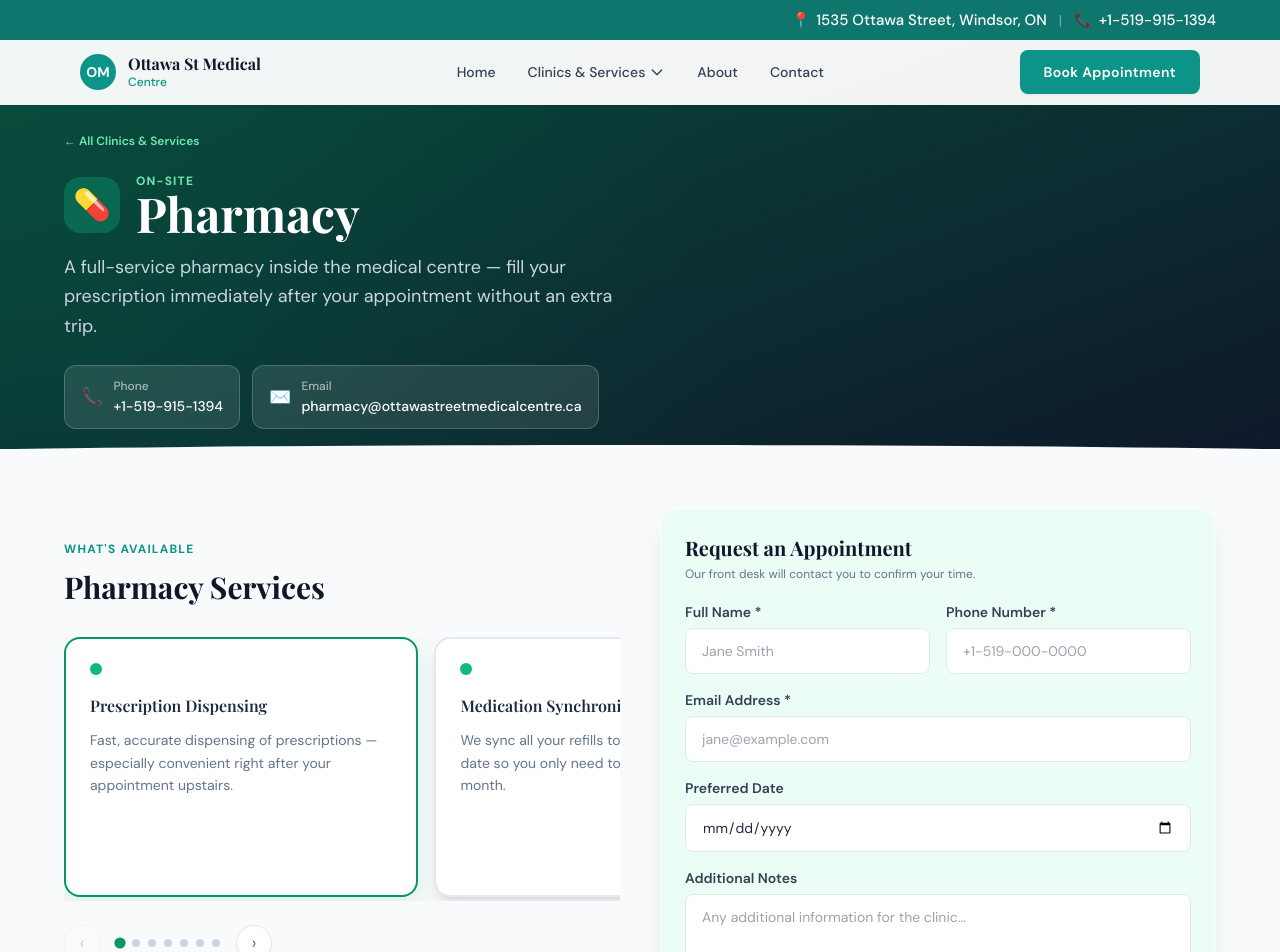
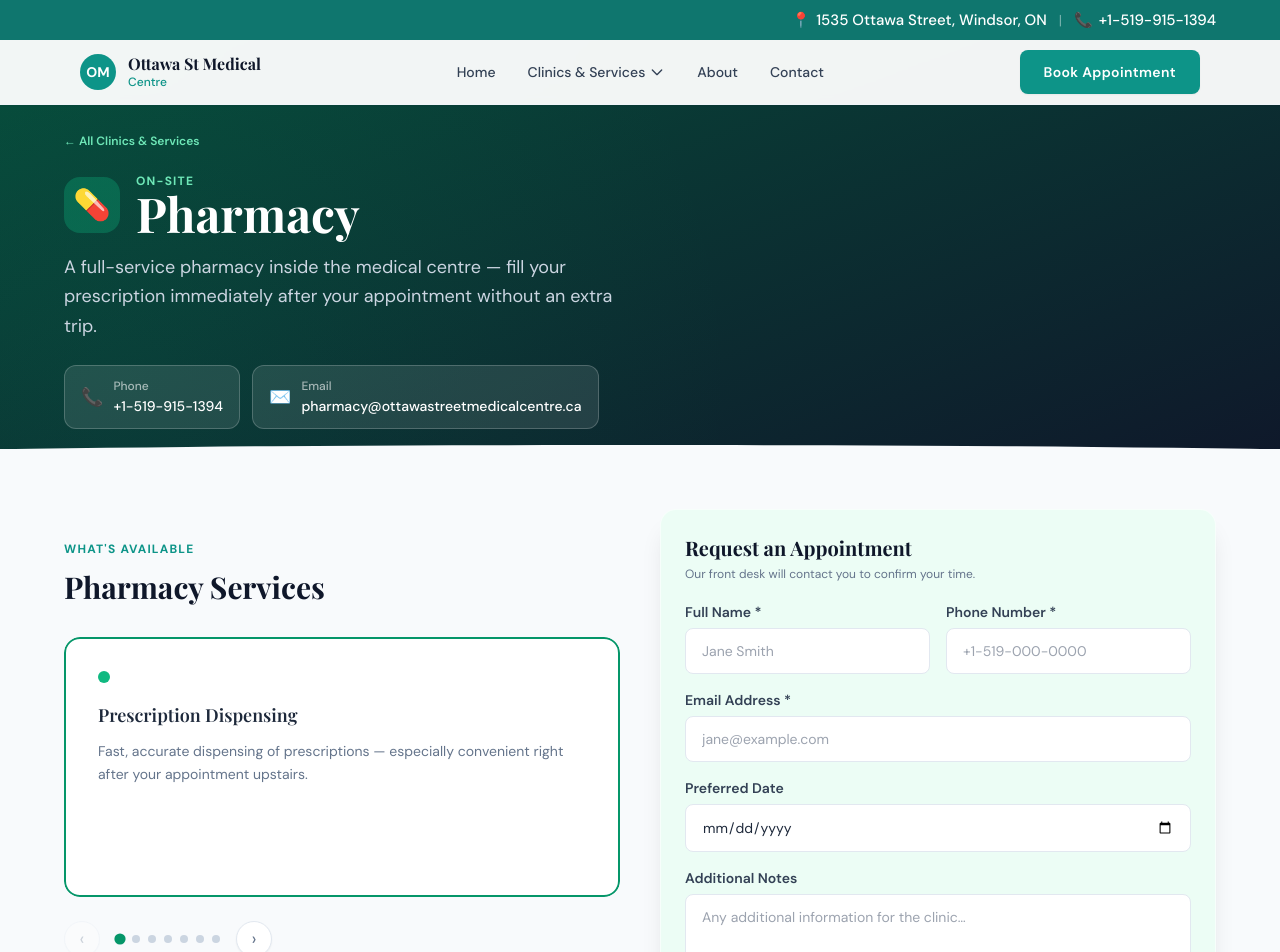
Before and after one commit to ev-digitalmarketing/Marketing-Website-Sample, a Next.js app: page /services/pharmacy in a window 1280 px wide. Shown: the top 952 px of the page. Built offline with nearby package versions, Linux system fonts and the light colour scheme; a web font is replaced by a local one.

Commit message:
Add files via upload

```diff
--- a/components/ServicePageLayout.js
+++ b/components/ServicePageLayout.js
@@ -1,95 +1,88 @@
 'use client'
-import { useRef, useState, useEffect } from 'react'
+import { useState, useRef } from 'react'
 import Link from 'next/link'
 import Navbar from './Navbar'
 import Footer from './Footer'
 import BookingForm from './BookingForm'
 
 function ServiceCarousel({ services, accentColor, accentCardBorder, accentDot }) {
-  const scrollRef = useRef(null)
   const [current, setCurrent] = useState(0)
+  const [sliding, setSliding] = useState(false)
+  const [direction, setDirection] = useState(null) // 'left' | 'right'
   const total = services.length
+  const touchStart = useRef(null)
 
-  const scrollTo = (index) => {
-    const el = scrollRef.current
-    if (!el) return
-    const card = el.children[index]
-    if (!card) return
-    // Center the card in the scroll container
-    const offset = card.offsetLeft - el.offsetWidth / 2 + card.offsetWidth / 2
-    el.scrollTo({ left: offset, behavior: 'smooth' })
-    setCurrent(index)
+  const go = (dir) => {
+    if (sliding) return
+    const next = dir === 'right'
+      ? Math.min(total - 1, current + 1)
+      : Math.max(0, current - 1)
+    if (next === current) return
+
+    setDirection(dir)
+    setSliding(true)
+
+    setTimeout(() => {
+      setCurrent(next)
+      setSliding(false)
+      setDirection(null)
+    }, 320)
   }
 
-  const prev = () => scrollTo(Math.max(0, current - 1))
-  const next = () => scrollTo(Math.min(total - 1, current + 1))
+  const goTo = (i) => {
+    if (sliding || i === current) return
+    go(i > current ? 'right' : 'left')
+    // jump directly after animation
+    setTimeout(() => setCurrent(i), 320)
+  }
 
-  // Sync dot indicator when user manually scrolls
-  useEffect(() => {
-    const el = scrollRef.current
-    if (!el) return
-    const onScroll = () => {
-      const cardWidth = el.children[0]?.offsetWidth ?? 1
-      const idx = Math.round(el.scrollLeft / cardWidth)
-      setCurrent(Math.max(0, Math.min(total - 1, idx)))
+  const onTouchStart = (e) => { touchStart.current = e.touches[0].clientX }
+  const onTouchEnd = (e) => {
+    if (touchStart.current === null) return
+    const delta = touchStart.current - e.changedTouches[0].clientX
+    if (Math.abs(delta) > 40) go(delta > 0 ? 'right' : 'left')
+    touchStart.current = null
   }
-    el.addEventListener('scroll', onScroll, { passive: true })
-    return () => el.removeEventListener('scroll', onScroll)
-  }, [total])
+
+  // Slide out: current card exits opposite to direction
+  // Slide in: next card enters from the direction
+  const slideOutX = sliding
+    ? direction === 'right' ? '-100%' : '100%'
+    : '0%'
+
+  const s = services[current]
 
   return (
-    <div>
-      {/* Scroll track */}
+    <div onTouchStart={onTouchStart} onTouchEnd={onTouchEnd}>
+      {/* Card viewport — single card, clipped */}
+      <div style={{ overflow: 'hidden', borderRadius: '16px' }}>
         <div
-        ref={scrollRef}
           style={{
-          display: 'flex',
-          gap: '16px',
-          overflowX: 'auto',
-          scrollSnapType: 'x mandatory',
-          scrollbarWidth: 'none',
-          msOverflowStyle: 'none',
-          paddingBottom: '4px',
-          // Show ~1.1 cards so user knows there's more
-          paddingRight: '15%',
-        }}
-      >
-        <style>{`.service-track::-webkit-scrollbar { display: none; }`}</style>
-        {services.map((s, i) => (
-          <div
-            key={i}
-            onClick={() => scrollTo(i)}
-            style={{
-              flexShrink: 0,
-              width: '75%',
-              scrollSnapAlign: 'center',
-              cursor: 'pointer',
+            transform: `translateX(${slideOutX})`,
+            transition: sliding ? 'transform 0.32s cubic-bezier(0.4, 0, 0.2, 1)' : 'none',
+            willChange: 'transform',
           }}
         >
           <div
-              className="rounded-2xl border-2 bg-white p-6 flex flex-col shadow-lg h-full"
+            className="rounded-2xl border-2 bg-white p-8 flex flex-col shadow-lg"
             style={{
               minHeight: '260px',
-                borderColor: i === current ? accentColor : '#e2e8f0',
-                transition: 'border-color 0.3s ease, box-shadow 0.3s ease',
-                boxShadow: i === current ? `0 8px 30px ${accentColor}22` : undefined,
+              borderColor: accentColor,
+              boxShadow: `0 8px 30px ${accentColor}22`,
             }}
           >
-              <div
-                className={`w-3 h-3 rounded-full mb-5 flex-shrink-0 ${accentDot}`}
-              />
-              <h3 className="font-semibold text-slate-800 text-base leading-snug mb-3">{s.name}</h3>
+            <div className={`w-3 h-3 rounded-full mb-5 flex-shrink-0 ${accentDot}`} />
+            <h3 className="font-semibold text-slate-800 text-lg leading-snug mb-3">{s.name}</h3>
             <p className="text-sm text-slate-500 leading-relaxed">{s.desc}</p>
           </div>
         </div>
-        ))}
       </div>
 
       {/* Arrows + dots */}
       <div className="flex items-center gap-4 mt-6">
         <button
-          onClick={prev}
-          disabled={current === 0}
+          onClick={() => go('left')}
+          disabled={current === 0 || sliding}
           className="w-9 h-9 rounded-full bg-white border border-slate-200 shadow-sm flex items-center justify-center text-slate-500 hover:text-teal-600 transition-colors disabled:opacity-30 text-lg"
         >‹</button>
 
@@ -97,7 +90,7 @@ function ServiceCarousel({ services, accentColor, accentCardBorder, accentDot })
           {services.map((_, i) => (
             <button
               key={i}
-              onClick={() => scrollTo(i)}
+              onClick={() => goTo(i)}
               className="w-2 h-2 rounded-full transition-all duration-300"
               style={{
                 backgroundColor: i === current ? accentColor : '#cbd5e1',
@@ -108,8 +101,8 @@ function ServiceCarousel({ services, accentColor, accentCardBorder, accentDot })
         </div>
 
         <button
-          onClick={next}
-          disabled={current === total - 1}
+          onClick={() => go('right')}
+          disabled={current === total - 1 || sliding}
           className="w-9 h-9 rounded-full bg-white border border-slate-200 shadow-sm flex items-center justify-center text-slate-500 hover:text-teal-600 transition-colors disabled:opacity-30 text-lg"
         >›</button>
       </div>
@@ -173,7 +166,6 @@ export default function ServicePageLayout({
         {/* ── SERVICES + FORM ── */}
         <section className="bg-slate-50 px-4 relative">
           <div className="max-w-6xl mx-auto">
-
             {/* Desktop */}
             <div className="hidden lg:grid grid-cols-2 gap-10 items-start">
               <div className="pt-16 pb-10">
@@ -189,7 +181,6 @@ export default function ServicePageLayout({
                 </div>
               </div>
             </div>
-
             {/* Mobile */}
             <div className="lg:hidden">
               <div className="pt-16 pb-8">
@@ -205,7 +196,6 @@ export default function ServicePageLayout({
                 </div>
               </div>
             </div>
-
           </div>
         </section>
 
```
Lines whose indentation alone changed are shown as unchanged.
